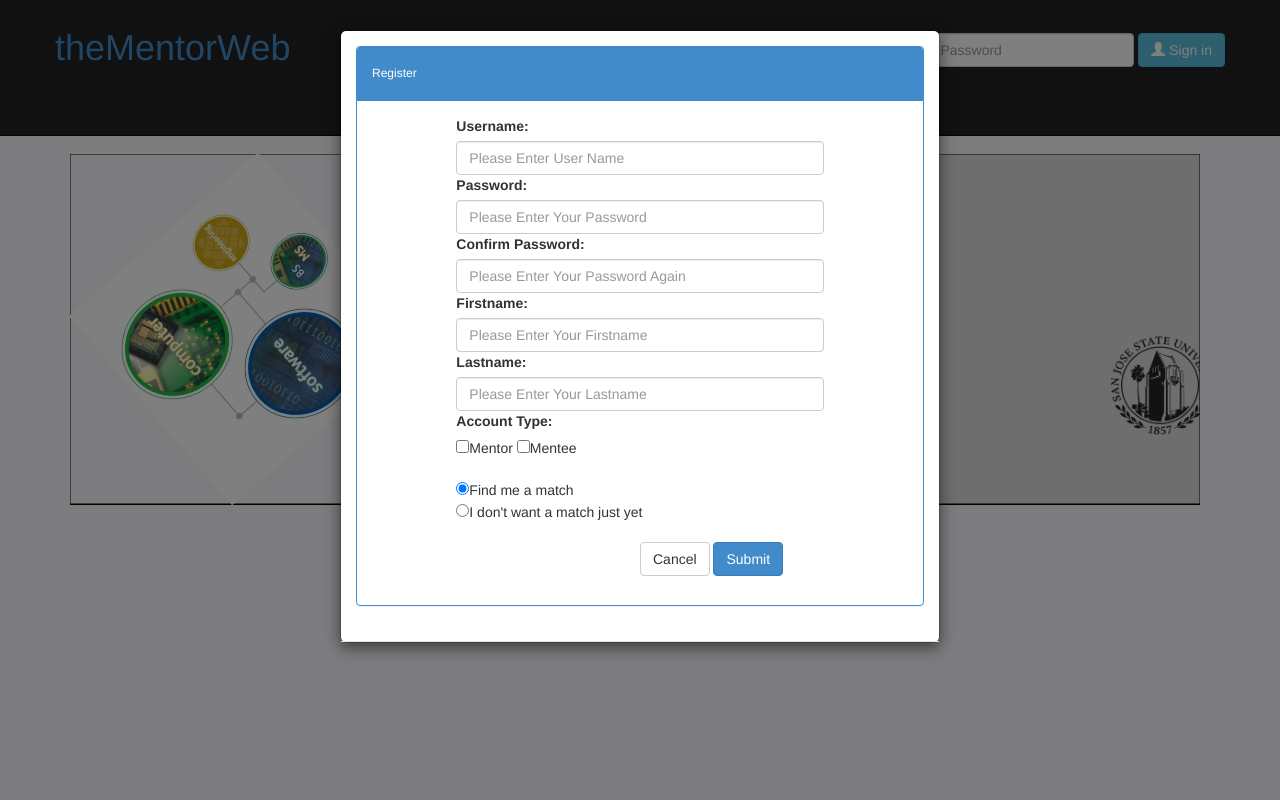
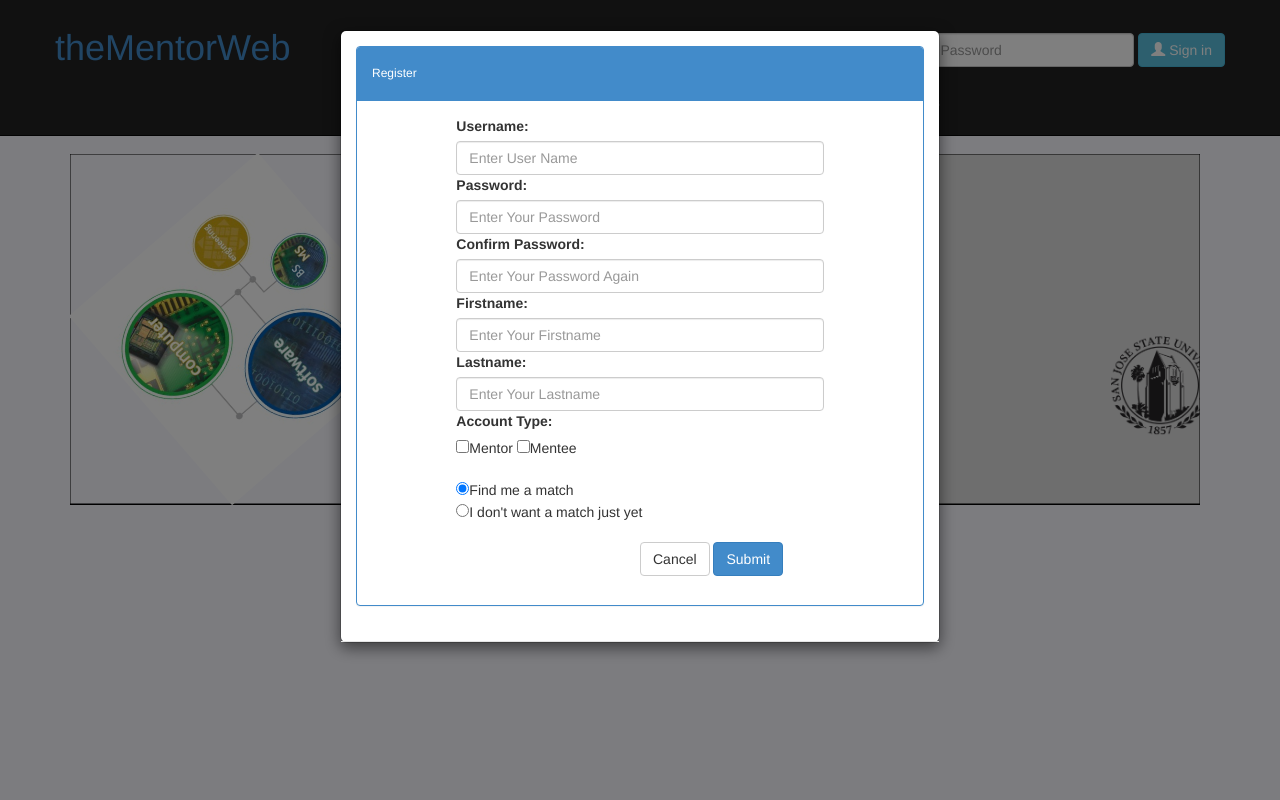
Before and after one commit to mmilanovich/CS174, a PHP site: page / in a window 1280 px wide, after a click on "Register". Run offline with PHP 8.4, Linux system fonts and the light colour scheme.

Commit message:
delete some words

```diff
--- a/registerModal.php
+++ b/registerModal.php
@@ -49,7 +49,7 @@
                             <!-- input text for username-->
                             <div class="col-md-8 col-md-offset-2">
                                 <input type="text" class="form-control" name="username"
-                                placeholder="Please Enter User Name" autofocus>
+                                placeholder="Enter User Name" autofocus>
                             </div>
                             <!-- input text for password-->
                             <div class="col-md-8 col-md-offset-2">
@@ -57,7 +57,7 @@
                             </div>
                             <div class="col-md-8 col-md-offset-2">
                                 <input type="password" class="form-control" name="password"
-                                placeholder="Please Enter Your Password" >
+                                placeholder="Enter Your Password" >
                             </div>
 
                             <div class="col-md-8 col-md-offset-2">
@@ -66,7 +66,7 @@
                             <!-- input text for confirm password-->
                             <div class="col-md-8 col-md-offset-2">
                                 <input type="password" class="form-control" name="passwordConfirm"
-                                placeholder="Please Enter Your Password Again"  >
+                                placeholder="Enter Your Password Again"  >
                             </div>
                             <div class="col-md-8 col-md-offset-2">
                                 <label for="reset1">Firstname:</label>
@@ -74,7 +74,7 @@
                             <!-- input text for firstname-->
                             <div class="col-md-8 col-md-offset-2">
                                 <input type="text" class="form-control" name="firstName"
-                                placeholder="Please Enter Your Firstname"  >
+                                placeholder="Enter Your Firstname"  >
                             </div>
 
                             <div class="col-md-8 col-md-offset-2">
@@ -83,7 +83,7 @@
                             <!-- input text for firstname-->
                             <div class="col-md-8 col-md-offset-2">
                                 <input type="text" class="form-control" name="lastName"
-                                placeholder="Please Enter Your Lastname"  >
+                                placeholder="Enter Your Lastname"  >
                             </div>
 
                             <div class="col-md-8 col-md-offset-2">
```
